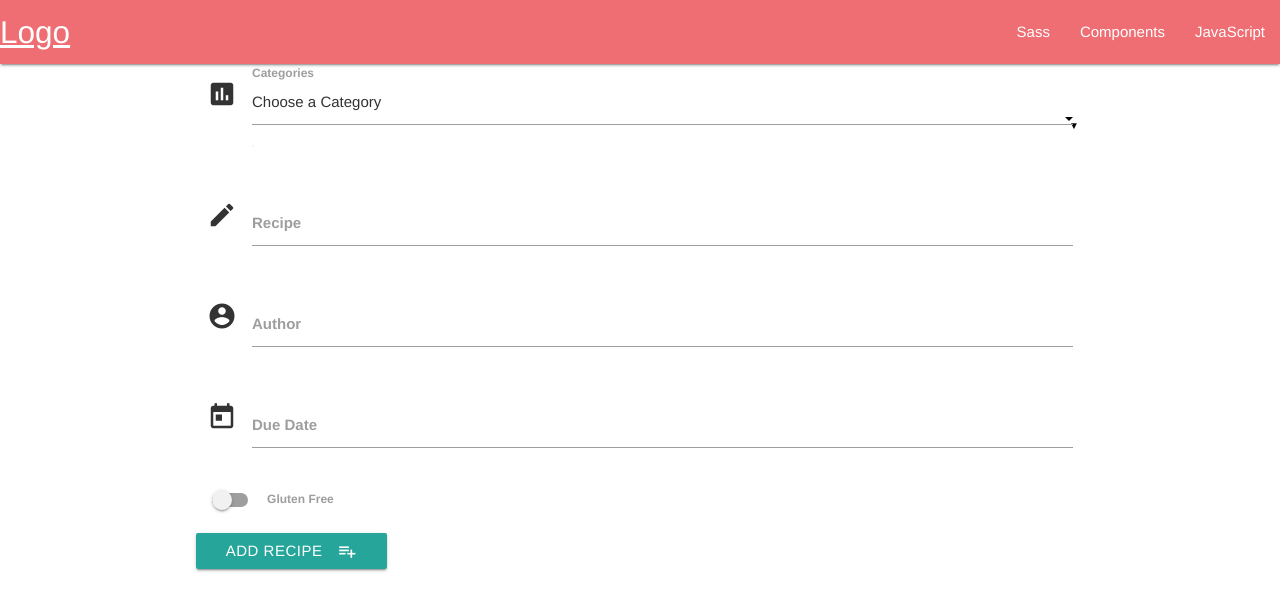
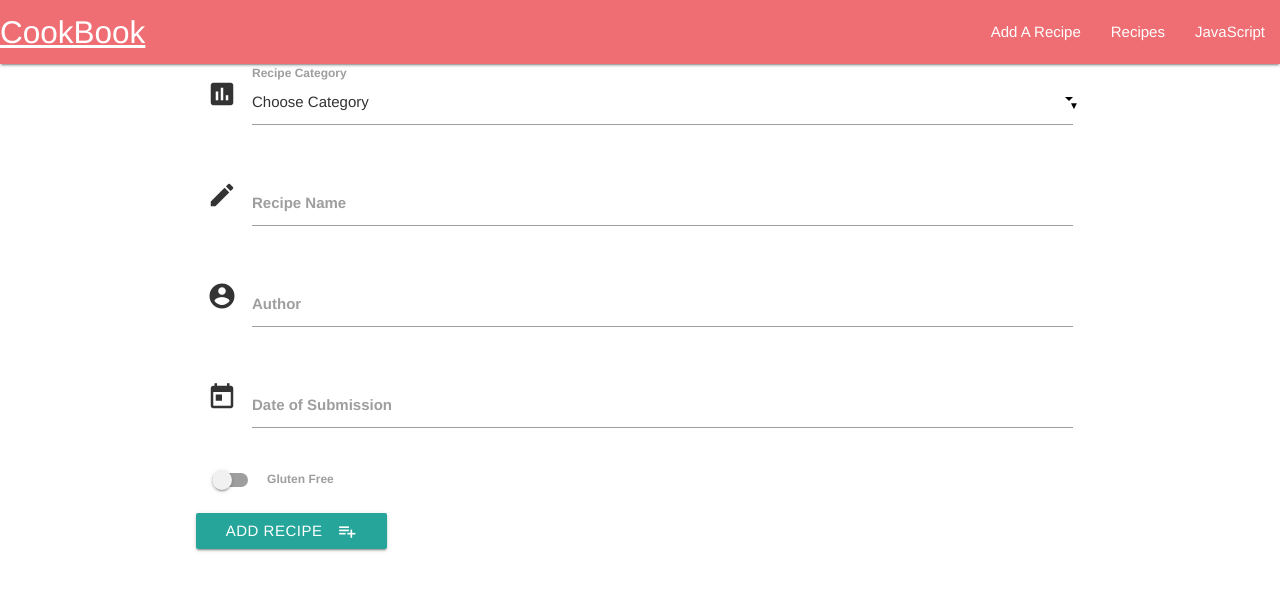
Before and after one commit to Code-Institute-Submissions/cookbook_assignment, a Flask app: page / in a window 1280 px wide. Shown: the top 611 px of the page. Run offline with Flask 2, Linux system fonts and the light colour scheme; data that the repository does not hold is empty; some libraries are stand-ins or nearby versions.

Commit message:
Created an edit_recipe view.

```diff
--- a/app.py
+++ b/app.py
@@ -25,6 +25,14 @@ def insert_recipe():
 def get_recipe():
     return render_template("recipes.html", recipes=mongo.db.recipes.find())
 
+@app.route('/edit_recipe')
+def edit_recipe(recipe_id):
+    the_recipe=mongo.db.recipes.find_one({"_id": ObjectId(recipe_id)})
+    all_categories= mongo.db.cateogories.find()
+    return render_template("edit_recipe.html", recipe=the_recipe, categories=all_categories)
+
+
+
 
 if __name__ == '__main__':
     app.run(host=os.environ.get('IP'),
--- a/static/css/style.css
+++ b/static/css/style.css
@@ -1,3 +1,3 @@
-.btn btn-secondary{
-    margin-bottom: 5px;
+.brand-logo{
+    margin-right:5px;
 }
--- a/templates/add_recipe.html
+++ b/templates/add_recipe.html
@@ -4,23 +4,23 @@
     <div class="row">
     <form action=" {{url_for('insert_recipe')}} " method="POST" class="col s12">
             <div class="row">
-              <div class="input-field col s12">
-                  <i class="material-icons prefix">poll</i>
-                <select class="category" name="category_name" required="" aria-required="true">
-                  <option value="" disabled selected>Choose a Category</option>
-                  {% for category in categories%}
-                  <option value="{{category.category_name}}">{{category.category_name}}</option>
+                <div class="input-field col s12">
+                    <i class="material-icons prefix">poll</i>
+                <select multiple id="category-name" name="category_name">
+                  <option value="" disabled selected>Choose Category</option>
+                  {% for cat in categories %}
+                      <option value="{{cat.category_name}}">{{cat.category_name}}</option>
                   {% endfor %}
                 </select>
-                    <label>Categories</label>
-              </div>
+                    <label>Recipe Category</label>
+                </div>
             </div>
 
       <div class="row">
         <div class="input-field col s12">
             <i class="material-icons prefix">mode_edit</i>
           <input id="recipe_name" name="recipe_name" type="text" class="validate" required="" aria-required="true">
-          <label for="icon_prefix">Recipe</label>
+          <label for="icon_prefix">Recipe Name</label>
         </div>
       </div class="row">
       <div class="row">
@@ -34,7 +34,7 @@
             <div class="input-field col s12">
                 <i class="material-icons prefix">today</i>
                 <input id="date" name="date" type="text" class="datepicker" required="" aria-required="true">
-                <label for="icon_prefix">Due Date</label>
+                <label for="icon_prefix">Date of Submission</label>
             </div>
         </div>
         <div class="row">
--- a/templates/base.html
+++ b/templates/base.html
@@ -9,12 +9,12 @@
     <title>Cook Book</title>
 </head>
 <body>
-    <nav>
+    <nav class="nav">
     <div class="nav-wrapper">
-      <a href="#" class="brand-logo">Logo</a>
+      <a href="#" class="brand-logo">CookBook</a>
       <ul id="nav-mobile" class="right hide-on-med-and-down">
-        <li><a href="sass.html">Sass</a></li>
-        <li><a href="badges.html">Components</a></li>
+        <li><a href="{{url_for('add_recipe')}}">Add A Recipe</a></li>
+        <li><a href="{{url_for('get_recipe')}}">Recipes</a></li>
         <li><a href="collapsible.html">JavaScript</a></li>
       </ul>
     </div>
--- a/templates/recipes.html
+++ b/templates/recipes.html
@@ -19,7 +19,6 @@
 
            <div class="col-s3">
               <button type="button" class="btn btn-secondary">View Recipe</button>
-              <button type="button" class="btn btn-secondary">Edit Recipe</button>
            </div>
         </div>
         </li>
```
Also changed, not shown: README.md.
